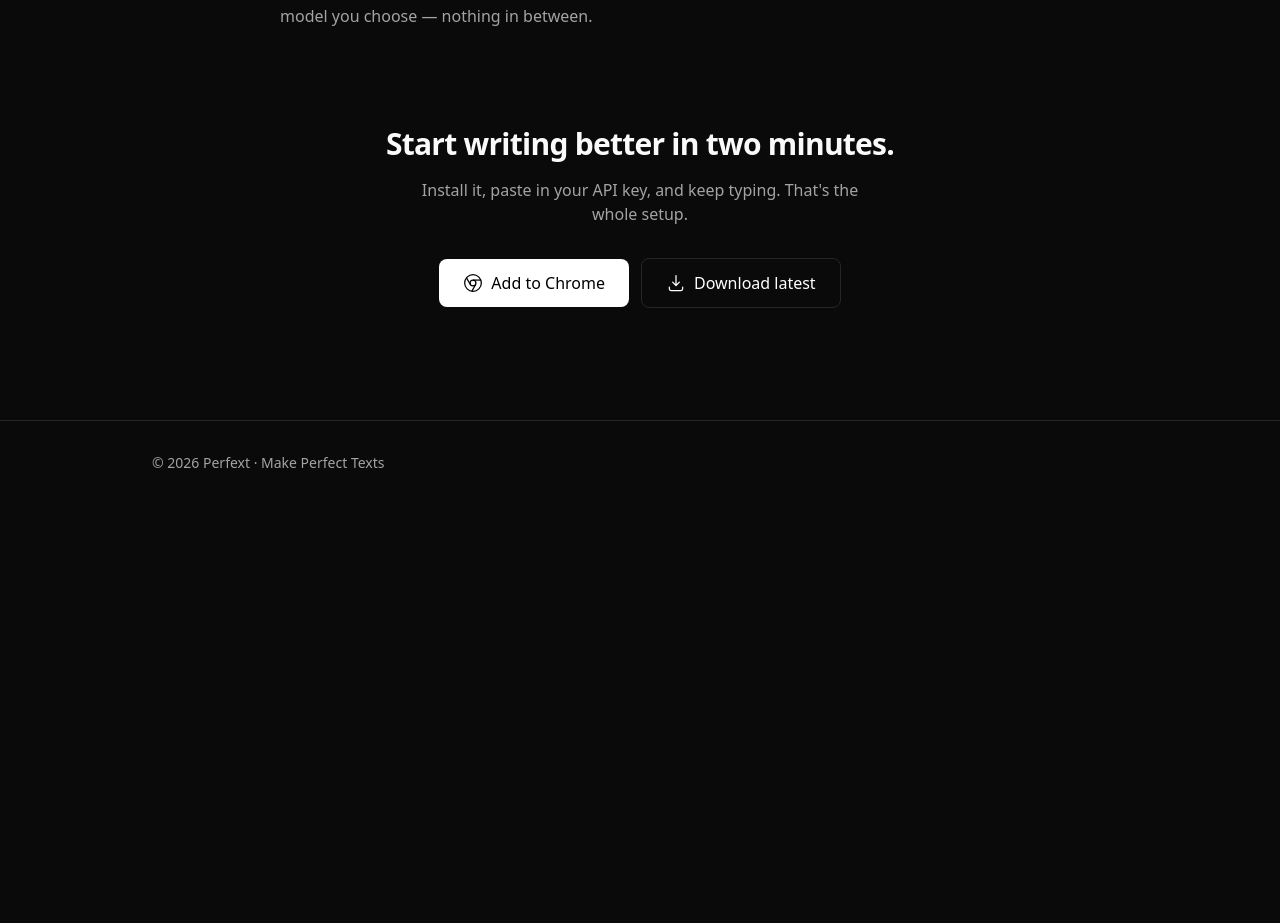
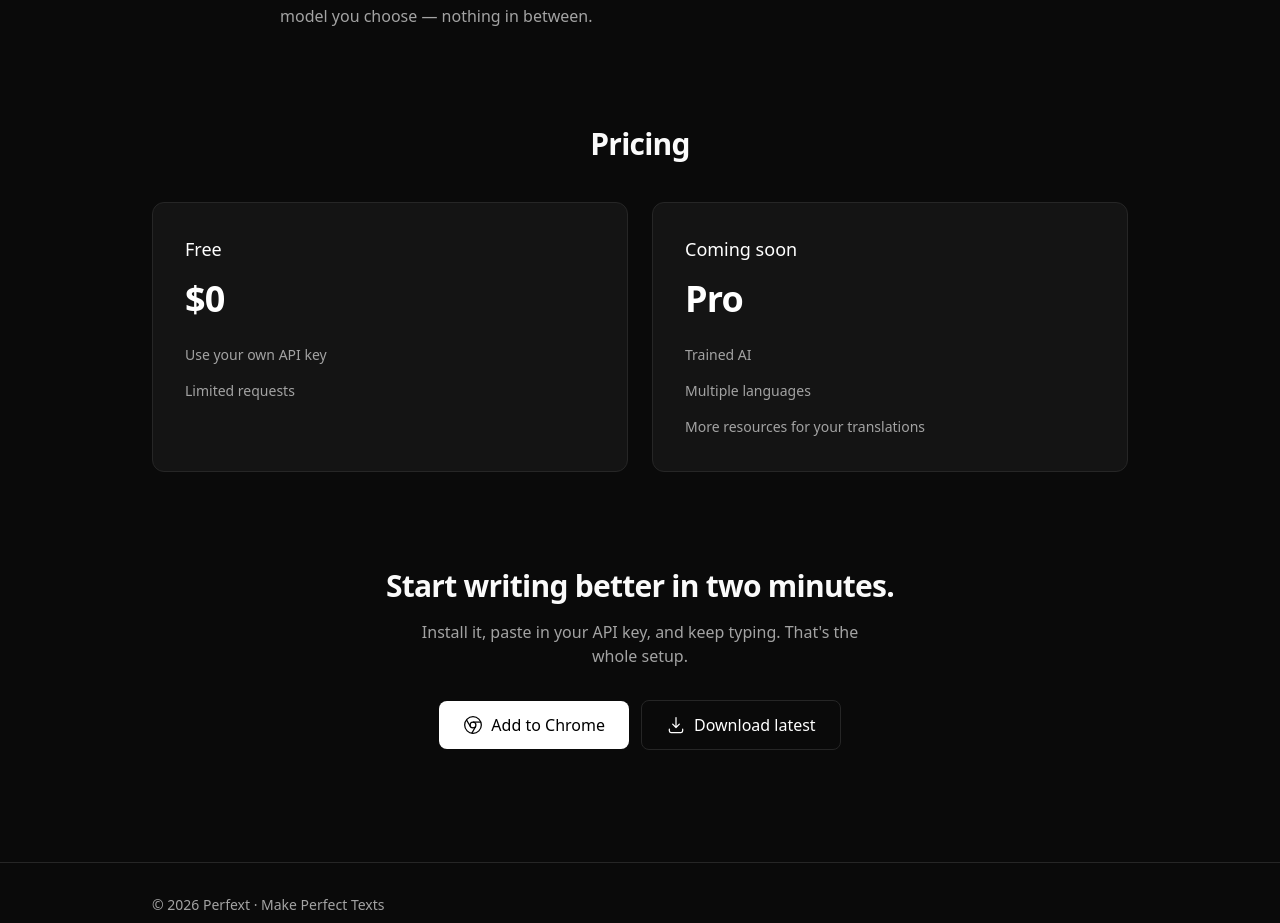
Before and after one commit to akinncar/perfext, a Next.js app in the folder apps/landing-page/: page / in a window 1280 px wide. Shown: the part 1604-2527 px from the top of the page. Before the commit the page ends 2109 px from the top, so only its background shows below. Built offline with nearby package versions, Linux system fonts and the light colour scheme.

Commit message:
feat(landing-page): add pricing section with free and coming-soon cards

```diff
--- a/apps/landing-page/app/page.tsx
+++ b/apps/landing-page/app/page.tsx
@@ -154,6 +154,36 @@ export default function Home() {
         </div>
       </section>
 
+      {/* Pricing */}
+      <section className="mx-auto max-w-5xl px-6 pb-24">
+        <h2 className="mb-10 text-center text-3xl font-semibold tracking-tight">
+          Pricing
+        </h2>
+        <div className="grid gap-6 sm:grid-cols-2">
+          <div className="flex flex-col rounded-xl border border-border bg-surface p-8">
+            <h3 className="text-lg font-medium text-white">Free</h3>
+            <p className="mt-4 text-4xl font-semibold tracking-tight text-white">
+              $0
+            </p>
+            <ul className="mt-6 flex flex-col gap-3 text-sm leading-6 text-muted">
+              <li>Use your own API key</li>
+              <li>Limited requests</li>
+            </ul>
+          </div>
+          <div className="flex flex-col rounded-xl border border-border bg-surface p-8">
+            <h3 className="text-lg font-medium text-white">Coming soon</h3>
+            <p className="mt-4 text-4xl font-semibold tracking-tight text-white">
+              Pro
+            </p>
+            <ul className="mt-6 flex flex-col gap-3 text-sm leading-6 text-muted">
+              <li>Trained AI</li>
+              <li>Multiple languages</li>
+              <li>More resources for your translations</li>
+            </ul>
+          </div>
+        </div>
+      </section>
+
       {/* Download CTA */}
       <section
         id="download"
```
